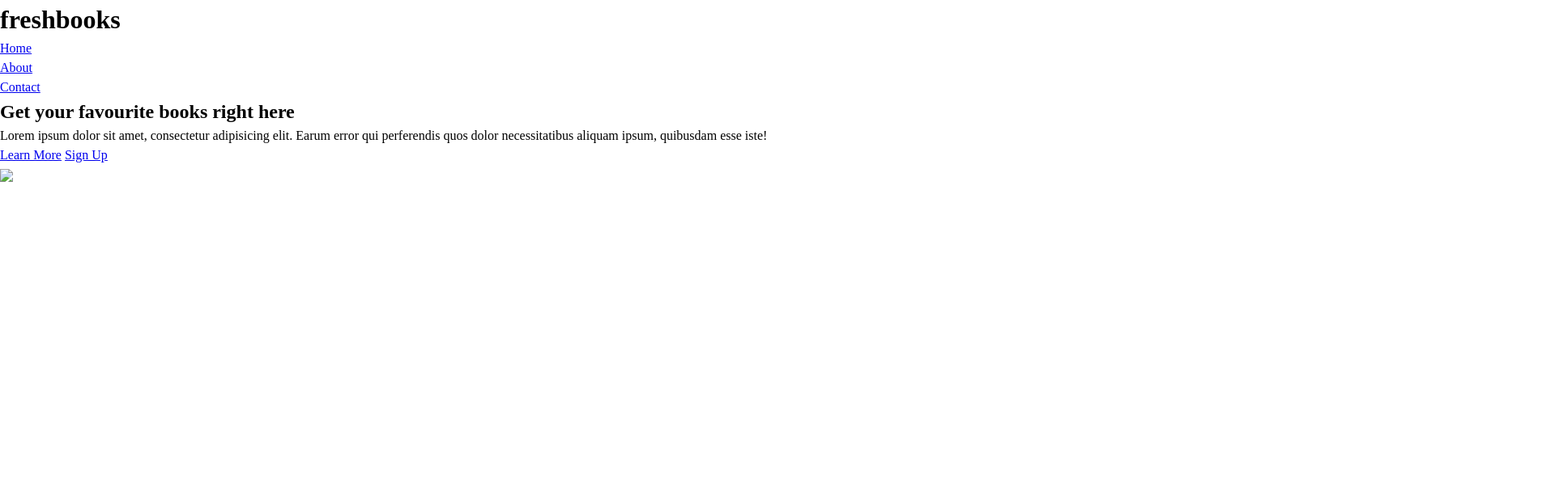
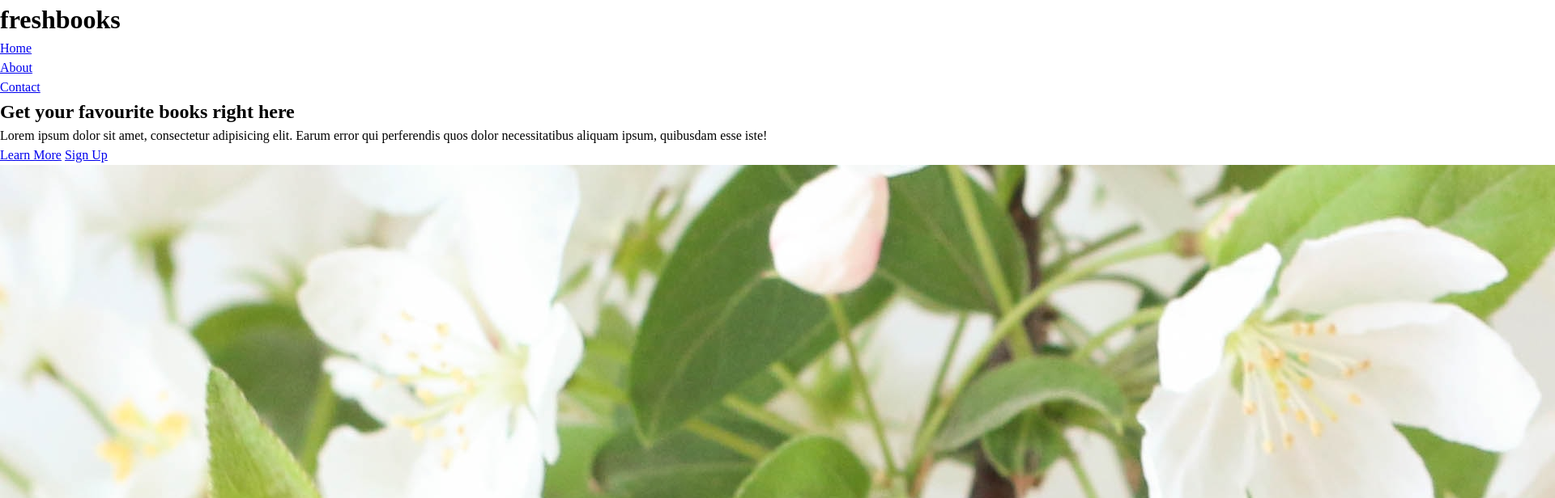
Before and after one commit to Nickdv9/SASS-Header-Mockup, a plain HTML site: page index.html in a window 1280 px wide. Shown: the top 616 px of the page at 81% size, 1920 px wide, since content can reach past the window. Drawn offline with nearby package versions, Linux system fonts and the light colour scheme.

Commit message:
Add header image
credits: https://unsplash.com/photos/m_lPpYBRm9M

```diff
--- a/index.html
+++ b/index.html
@@ -40,7 +40,7 @@
         </div>
 
         <div>
-          <img src="#" />
+          <img src="images/book-header.jpg" />
         </div>
       </div>
     </header>
```
Also changed, not shown: images/book-header.jpg (added).
